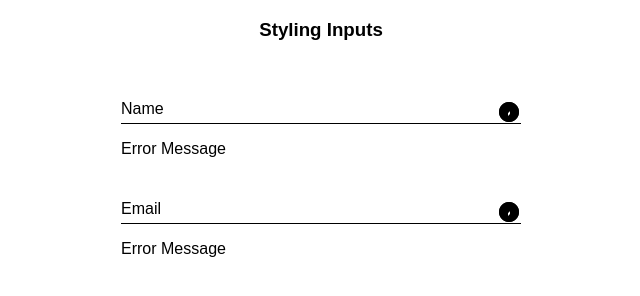
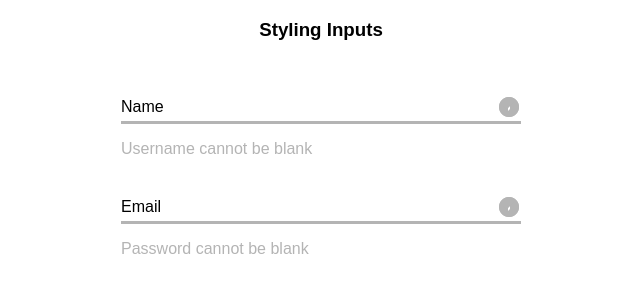
Before and after one commit to AbidAlWassie/Browser-Defaults-experimental, a plain HTML site: page input/index.html in a window 1280 px wide. Shown: the whole page, without its empty margins (319-959 px from the left). Drawn offline with Linux system fonts and the light colour scheme.

Commit message:
updated project

```diff
--- a/input/css/style.scss
+++ b/input/css/style.scss
@@ -1,4 +1,5 @@
-$clr-grey: #DEDDDE;
+$clr-lightgrey: #DEDDDE;
+$clr-grey: #b4b4b4;
 $clr-darkgrey: #6d6d6d;
 $clr-white: #F3F3F3;
 $clr-orange: #ED694C;
@@ -78,14 +79,14 @@ body {
   height: 100%;
   //background: #ED694C;
   pointer-events: none;
-  border-bottom: 1px solid black;
+  border-bottom: 3px solid $clr-grey;
 }
 
 .input-item label::after {
   content: "";
   position: absolute;
   left: 0;
-  bottom: -1px;
+  bottom: -3px;
   height: 100%;
   width: 100%;
   border-bottom: 3px solid $clr-blue;
@@ -112,10 +113,15 @@ body {
 
 .errorMessage {
   position: relative;
+  color: $clr-grey;
 }
 
 .errorMessage .material-icons {
-  top: -40px;
+  top: -45px;
   right: 0;
   position: absolute;
 }
+//
+//.material-icons.icon-info, .material-icons.icon-okay {
+//  display: none;
+//}
--- a/input/index.html
+++ b/input/index.html
@@ -21,9 +21,9 @@
       </div>
 
       <div class="errorMessage">
-        <i class="material-icons">info</i>
-        <i class="material-icons">check_circle</i>
-        <p class="message-text">Error Message</p>
+        <i class="material-icons icon-info">info</i>
+        <i class="material-icons icon-okay">check_circle</i>
+        <p class="message-text">Username cannot be blank</p>
       </div>
 
       <div class="input-item">
@@ -34,9 +34,9 @@
       </div>
 
     <div class="errorMessage">
-      <i class="material-icons">info</i>
-      <i class="material-icons">check_circle</i>
-      <p class="message-text">Error Message</p>
+      <i class="material-icons icon-info">info</i>
+      <i class="material-icons icon-okay">check_circle</i>
+      <p class="message-text">Password cannot be blank</p>
     </div>
     </form>
   </div>
--- a/input/js/script.js
+++ b/input/js/script.js
@@ -6,14 +6,14 @@ window.onload = function () {
   const inputEmail = document.querySelector(".inputEmail");
 
   inputName.addEventListener("blur", (e) => {
-    inputName.style.color = "#6d6d6d";
-    console.log("blurred")
+    // inputName.style.color = "#6d6d6d";
+    console.log("1");
     e.preventDefault();
   });
 
   inputEmail.addEventListener("blur", (e) => {
-    inputEmail.style.color = "#6d6d6d";
-    console.log("blurred")``
+    // inputEmail.style.color = "#6d6d6d";
+    console.log("2");
     e.preventDefault();
   });
 }
```
Also changed, not shown: input/css/style.css, 1 other file.
